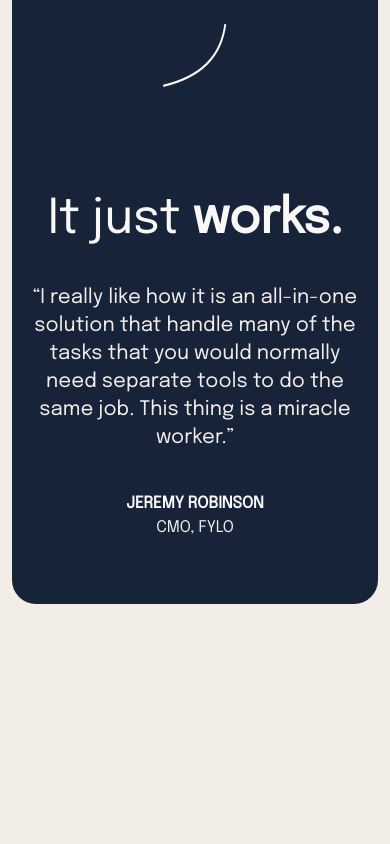
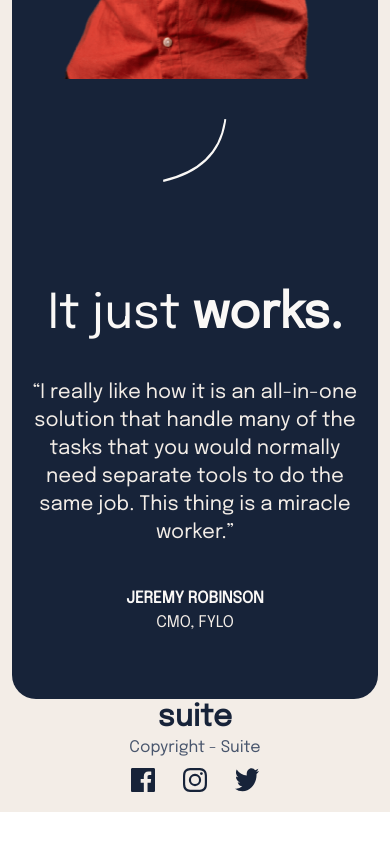
Before and after one commit to mozammilkarim/frontend-mentor.io-2, a React (Vite) app: page / in a window 390 px wide. Shown: the part 1148-1992 px from the top of the page. After the commit the page ends 1960 px from the top, so only its background shows below. Built offline with nearby package versions, Linux system fonts and the light colour scheme.

Commit message:
UI fixed for small screen

```diff
--- a/src/components/Footer.jsx
+++ b/src/components/Footer.jsx
@@ -6,14 +6,14 @@ import ItJustWorksSection from './ItJustWorksSection';
 
 const Footer = () => {
     return (
-        <div className='relative mt-[40rem]'>
-            <div className=' bg-[#F3EDE7] h-fit sm:h-[464px]    absolute bottom-0 w-full xl:px-[165px] xl:py-[50px] p-3 pb-40'>
-                <div className=' md:relative md:bottom-[30rem]'>
+        <div className='relative mt-[50rem] sm:mt-[40rem]'>
+            <div className='md:relative md:bottom-[30rem] bg-[#F3EDE7] h-[1375px] sm:h-[464px]    absolute bottom-0 w-full xl:px-[165px] xl:py-[50px] p-3 pb-40'>
+                    <ItJustWorksSection />
+                <div className=' '>
 
-                    <ItJustWorksSection />
                 </div>
             </div>
-            <div className='w-full static md:absolute bottom-0  flex sm:flex-row flex-col  justify-between  xl:px-[165px] xl:py-[50px] p-3 pb-20 md:pb-40'>
+            <div className='w-full absolute bottom-0  flex sm:flex-row flex-col  justify-between  xl:px-[165px] xl:py-[50px] p-3 items-center  md:pb-40'>
                 {/* <div> */}
 
                 <h2 className='text-3xl text-[#172339] font-bold'>suite</h2>
```
